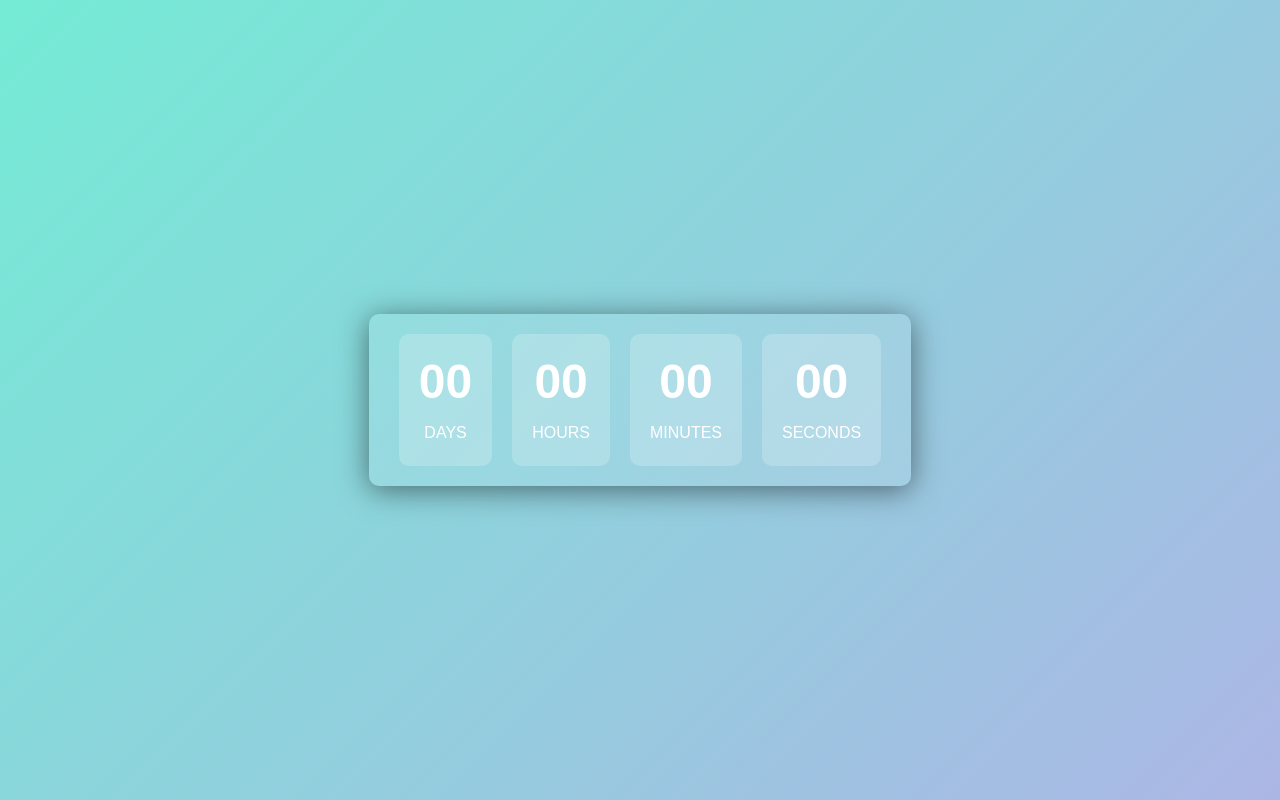
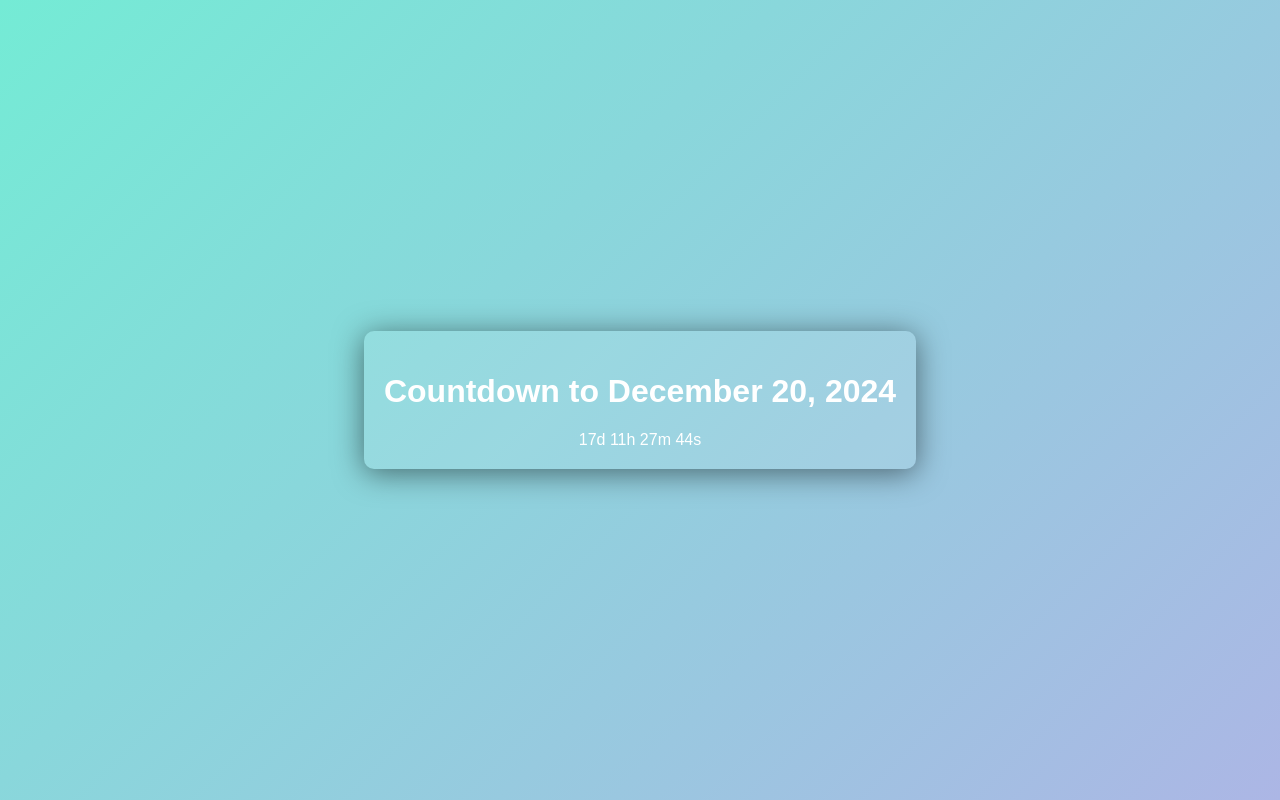
Before and after one commit to NineChips/Countdown, a plain HTML site: page index.html in a window 1280 px wide. Drawn offline with Linux system fonts and the light colour scheme.

Commit message:
Update index.html

```diff
--- a/index.html
+++ b/index.html
@@ -3,29 +3,13 @@
 <head>
     <meta charset="UTF-8">
     <meta name="viewport" content="width=device-width, initial-scale=1.0">
-    <title>Countdown to December 20</title>
+    <title>Countdown Timer</title>
     <link rel="stylesheet" href="styles.css">
 </head>
 <body>
     <div class="countdown-container">
-        <div class="countdown">
-            <div class="countdown-item">
-                <span id="days" class="countdown-number">00</span>
-                <span class="countdown-label">Days</span>
-            </div>
-            <div class="countdown-item">
-                <span id="hours" class="countdown-number">00</span>
-                <span class="countdown-label">Hours</span>
-            </div>
-            <div class="countdown-item">
-                <span id="minutes" class="countdown-number">00</span>
-                <span class="countdown-label">Minutes</span>
-            </div>
-            <div class="countdown-item">
-                <span id="seconds" class="countdown-number">00</span>
-                <span class="countdown-label">Seconds</span>
-            </div>
-        </div>
+        <h1>Countdown to December 20, 2024</h1>
+        <div id="demo" class="countdown-timer">Loading...</div>
     </div>
     <script src="script.js"></script>
 </body>
```
